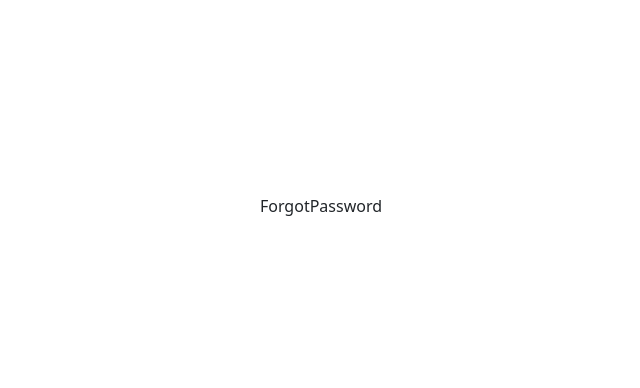
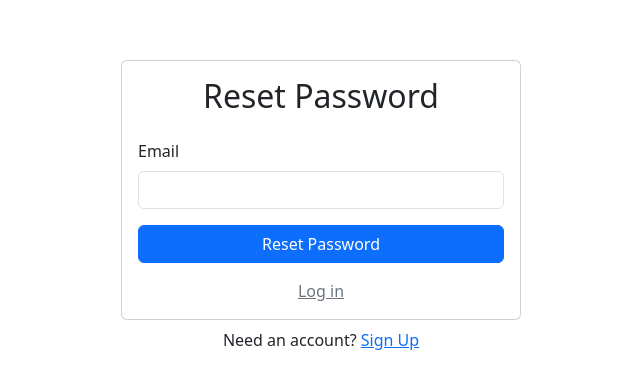
Before and after one commit to Tjklimoski/firebase_auth, a React (Vite) app: page /forgot-password in a window 1280 px wide. Shown: the part 194-582 px from the top of the page, without its empty margins (319-959 px from the left). Built offline with nearby package versions, Linux system fonts and the light colour scheme; no server answers.

Commit message:
Layout forgotPassword component

```diff
--- a/src/components/ForgotPassword.tsx
+++ b/src/components/ForgotPassword.tsx
@@ -1,7 +1,52 @@
-import React from 'react'
+import React, { useRef, useState } from 'react';
+import { Form, Card, Button, Alert } from 'react-bootstrap';
+import { useAuth } from '../context/AuthContext';
+import { Link, useNavigate } from 'react-router-dom';
 
 export default function ForgotPassword() {
+  const emailRef = useRef<HTMLInputElement>(null);
+  const { reset } = useAuth();
+  const [error, setError] = useState('');
+  const [loading, setLoading] = useState(false);
+  const navigate = useNavigate();
+
+  async function handleSubmit(e: React.FormEvent) {
+    e.preventDefault();
+    if (!emailRef?.current?.value) return;
+
+    try {
+      setError('')
+      setLoading(true);
+      await reset(emailRef.current.value)
+      navigate('/login')
+    } catch (err: any) {
+      setError('Failed to reset your password');
+    } finally {
+      setLoading(false)
+    }
+  }
+
   return (
-    <div>ForgotPassword</div>
+    <>
+      <Card style={{ width: '100%', maxWidth: '400px' }}>
+        <Card.Body>
+          <h2 className='text-center mb-4'>Reset Password</h2>
+          {error && <Alert variant='danger'>{error}</Alert>}
+          <Form onSubmit={handleSubmit}>
+            <Form.Group id="email" className='mb-3'>
+              <Form.Label>Email</Form.Label>
+              <Form.Control type='email' required ref={emailRef}/>
+            </Form.Group>
+            <Button disabled={loading} type="submit" className='w-100'>Reset Password</Button>
+          </Form>
+          <div className='w-100 text-center mt-3'>
+            <Link to='/login' className='text-secondary'>Log in</Link>
+          </div>
+        </Card.Body>
+      </Card>
+      <div className='w-100 text-center mt-2'>
+        Need an account? <Link to="/signup">Sign Up</Link>
+      </div>
+     </>
   )
 }
```
